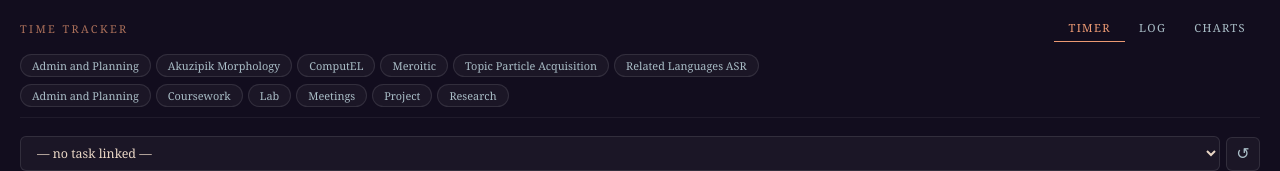
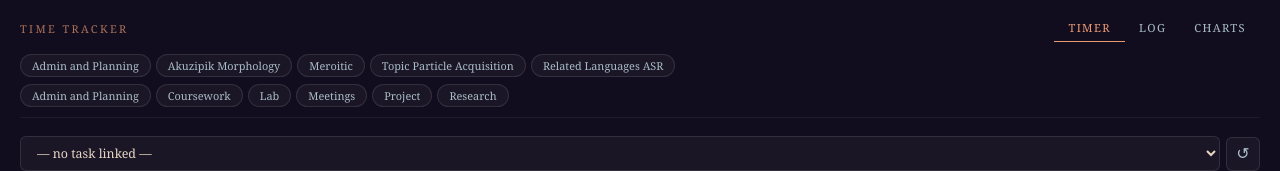
Before and after one commit to ellie-liebl/time-tracker, a plain HTML site: page docs/index.html in a window 1280 px wide. Shown: the top 171 px of the page. Drawn offline with nearby package versions, Linux system fonts and the light colour scheme; no server answers.

Commit message:
comment out unused project for now

```diff
--- a/docs/index.html
+++ b/docs/index.html
@@ -407,7 +407,7 @@ const TASKS_DB     = "350e4f9c7c2d80b18f3dcc8353274438";
 const PROJECTS = [
   { name: "Admin and Planning", color: "#e98d6b" },
   { name: "Akuzipik Morphology", color: "#e3685c" },
-  { name: "ComputEL", color: "#d14a61" },
+//  { name: "ComputEL", color: "#d14a61" },
   { name: "Meroitic", color: "#b13c6c" },
   { name: "Topic Particle Acquisition", color: "#8f3371" },
   { name: "Related Languages ASR", color: "#6c2b6d" },
```
